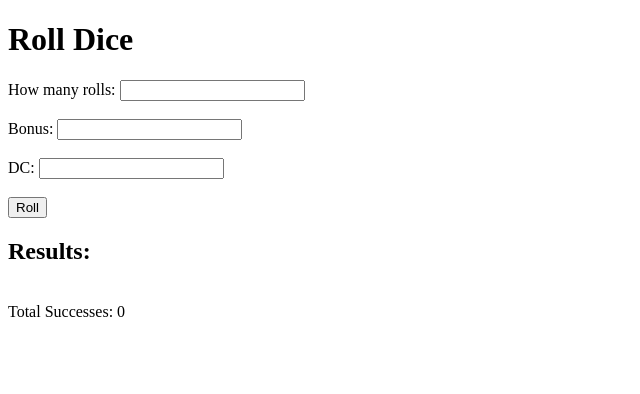
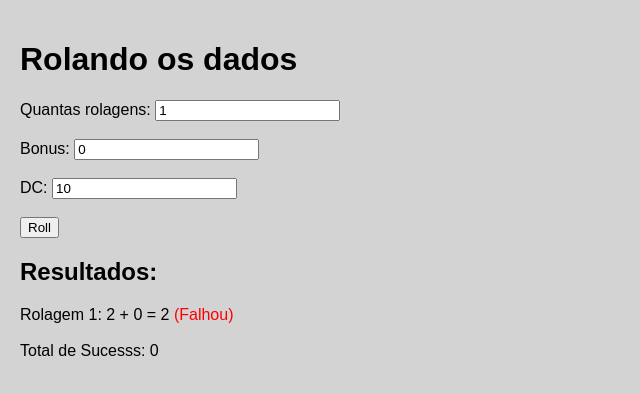
Before and after one commit to JeanVictorL/Roling-dice, a plain HTML site: page index.html in a window 1280 px wide. Both pictures are taken after a click on the button "Roll". Shown: the whole page, without its empty margins (0-640 px from the left). Drawn offline with Linux system fonts and the light colour scheme.

Commit message:
tudo convertido em portugues

```diff
--- a/index.html
+++ b/index.html
@@ -3,22 +3,31 @@
 <head>
     <meta charset="UTF-8">
     <meta name="viewport" content="width=device-width, initial-scale=1.0">
-    <title>Roll Dice</title>
+    <title>Rolando os dados</title>
+    <style>
+        /* Add this CSS to ensure the background is light grey */
+        body {
+            background-color: lightgrey; /* Light grey background */
+            margin: 0;
+            padding: 20px; /* Add some padding for better spacing */
+            font-family: Arial, sans-serif;
+        }
+    </style>
 </head>
 <body>
-    <h1>Roll Dice</h1>
-    <label for="rolls">How many rolls:</label>
-    <input type="number" id="rolls" min="1"><br><br>
+    <h1>Rolando os dados</h1>
+    <label for="rolls">Quantas rolagens:</label>
+    <input type="number" id="rolls" min="1" value="1"><br><br>
 
     <label for="bonus">Bonus:</label>
-    <input type="number" id="bonus"><br><br>
+    <input type="number" id="bonus" min="0" value="0"><br><br>
 
     <label for="dc">DC:</label>
-    <input type="number" id="dc"><br><br>
+    <input type="number" id="dc" min="10" value="10"><br><br>
 
     <button onclick="rollDice()">Roll</button>
 
-    <h2>Results:</h2>
+    <h2>Resultados:</h2>
     <p id="result"></p>
 
     <script>
@@ -34,33 +43,38 @@
                 const roll = Math.floor(Math.random() * 20) + 1;
                 const total = roll + bonus;
 
-                resultText += `Roll ${i + 1}: ${roll} + ${bonus} = ${total}`;
+                resultText += `Rolagem ${i + 1}: ${roll} + ${bonus} = ${total}`;
 
                 if (total > dc) {
                     successes++;
-                    resultText += '<span style="color: green;"> (Success)</span>';
+                    resultText += '<span style="color: green;"> (Sucesso)</span>';
 
                     // Check if the total is more than 10 above the DC
                     if (total - dc >= 10) {
                         successes++;
-                        resultText += '<span style="color: green;"> (+1 Success for being more than 10 above DC)</span>';
+                        resultText += '<span style="color: green;"> (+1 Sucesso por rodar 10 acima da DC)</span>';
                     }
 
                     // Check if the total is double, triple, etc. the DC
                     const multiplier = Math.floor(total / dc);
                     if (multiplier > 1) {
                         successes += (multiplier - 1);
-                        resultText += `<span style="color: green;"> (+${multiplier - 1} Success for being ${multiplier}x the DC)</span>`;
+                        resultText += `<span style="color: green;"> (+${multiplier - 1} Sucesso por rodar ${multiplier}x a DC)</span>`;
+                    }
+
+                    if (roll == 20) {
+                        successes++;
+                        resultText += '<span style="color: green;"> (+1 Sucesso por rodar um 20)</span>';
                     }
 
                 } else {
-                    resultText += '<span style="color: red;"> (Failure)</span>';
+                    resultText += '<span style="color: red;"> (Falhou)</span>';
                 }
 
                 resultText += '<br>';
             }
 
-            resultText += `<br>Total Successes: ${successes}`;
+            resultText += `<br>Total de Sucesss: ${successes}`;
             document.getElementById('result').innerHTML = resultText;
         }
     </script>
```
